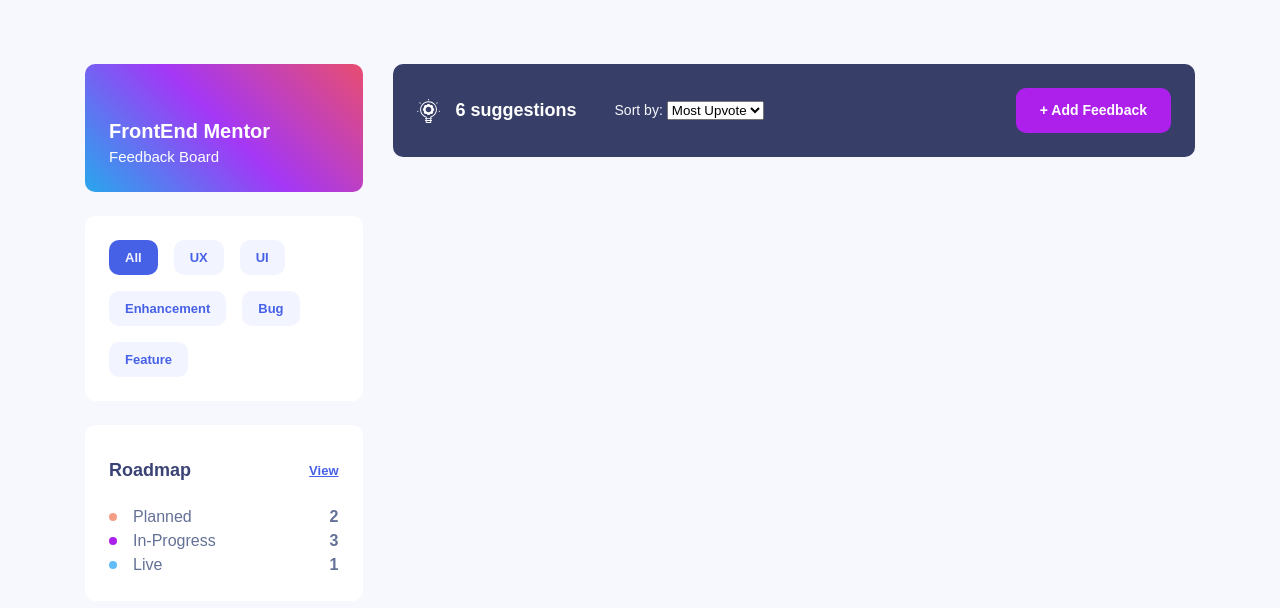
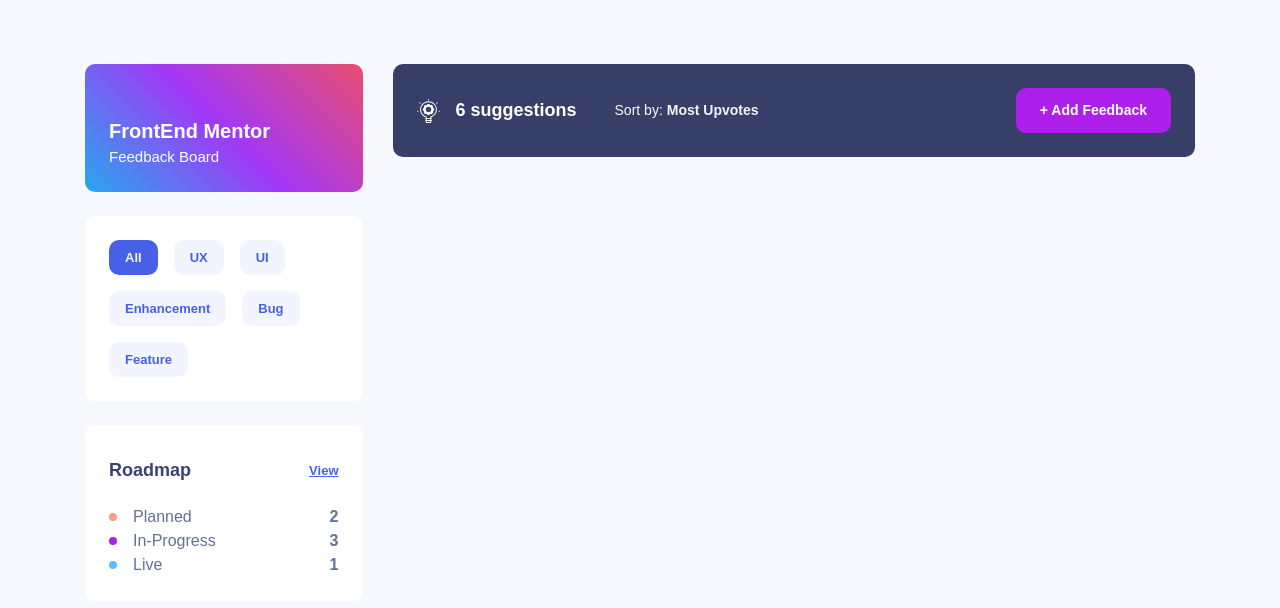
Before and after one commit to RuanFailache/product-feedback-app, a React (Vite) app: page / in a window 1280 px wide. Shown: the top 608 px of the page. Built offline with nearby package versions, Linux system fonts and the light colour scheme.

Commit message:
feat[suggestions]: create select with dropdown

```diff
--- /dev/null
+++ b/src/assets/icons/CheckIcon.tsx
@@ -0,0 +1,8 @@
+export const CheckIcon = () => {
+  return (
+    <svg width="13" height="10" viewBox="0 0 13 10" fill="none" xmlns="http://www.w3.org/2000/svg">
+      <path d="M0.968262 4.85894L4.49995 8.39062L11.9999 0.890625" stroke="#AD1FEA" stroke-width="2"/>
+    </svg>
+
+  )
+}
--- /dev/null
+++ b/src/components/select/index.tsx
@@ -0,0 +1,72 @@
+import styled from "styled-components";
+import {useState} from "react";
+import {StyledFlex} from "../../styles/styled-flex";
+import {StyledText} from "../../styles/styled-text";
+import {CheckIcon} from "../../assets/icons/CheckIcon";
+
+interface SelectProps {
+  options: string[]
+}
+
+export const Select = (
+  {
+    options
+  }: SelectProps
+) => {
+  const [selectedOption, setSelectedOption] = useState(options[0])
+  const [isDropdownOpen, setIsDropdownOpen] = useState(false)
+
+  const selectOption = (option: string) => {
+    setSelectedOption(option)
+    setIsDropdownOpen(false)
+  }
+
+  return (
+    <>
+      <StyledText
+        color="whiteGhost1"
+        size={14}
+        weight={700}
+        onClick={() => setIsDropdownOpen(prev => !prev)}
+      >
+        {selectedOption}
+      </StyledText>
+
+      {isDropdownOpen && (
+        <StyledDropdownList>
+          {options.map(option => (
+            <StyledDropdownItem onClick={() => selectOption(option)}>
+              <StyledFlex>
+                <StyledText color="darkBlueGray">{option}</StyledText>
+                {option === selectedOption && <CheckIcon/>}
+              </StyledFlex>
+            </StyledDropdownItem>
+          ))}
+        </StyledDropdownList>
+      )}
+    </>
+  )
+}
+
+const StyledDropdownList = styled.ul`
+  position: absolute;
+  top: 74px;
+  left: 0px;
+  width: 255px;
+  border-radius: 10px;
+  background-color: ${props => props.theme.white};
+  box-shadow: 0 10px 40px -7px rgba(55, 63, 104, 35%);
+`
+
+const StyledDropdownItem = styled.li`
+  padding: 12px 24px;
+  cursor: pointer;
+
+  & + li {
+    border-top: solid 1px ${props => props.theme.whiteGhost1};
+  }
+
+  & :hover {
+    color: ${props => props.theme.purple};
+  }
+`
--- a/src/helpers/ color-palette.ts
+++ b/src/helpers/ color-palette.ts
@@ -9,5 +9,6 @@
   white: "#FFFFFF",
   whiteGhost1: "#F2F4FF",
   whiteGhost2: "#F7F8FD",
-  darkGray: "#647196",
+  darkBlueGray: "#647196",
+  softGray: "#979797",
 };
--- a/src/pages/suggestions/components/main-header/index.tsx
+++ b/src/pages/suggestions/components/main-header/index.tsx
@@ -3,6 +3,7 @@
 import {BulbIcon} from "../../../../assets/icons/BulbIcon";
 import {StyledText} from "../../../../styles/styled-text";
 import {StyledButton} from "../../../../styles/styled-button";
+import {Select} from "../../../../components/select";
 
 export const MainHeader = () => {
   return (
@@ -15,9 +16,12 @@
 
         <StyledFlex gap={4}>
           <StyledText color="whiteGhost2" size={14}>Sort by:</StyledText>
-          <select>
-            <option>Most Upvote</option>
-          </select>
+          <Select options={[
+            'Most Upvotes',
+            'Least Upvotes',
+            'Most Comments',
+            'Least Comments'
+          ]} />
         </StyledFlex>
       </StyledFlex>
 
--- a/src/pages/suggestions/components/status-list/index.tsx
+++ b/src/pages/suggestions/components/status-list/index.tsx
@@ -39,9 +39,9 @@
           <StyledStatus>
             <StyledFlex gap={16} justify="start">
               <StyledBullet fill={status.bullet}/>
-              <StyledText color="darkGray">{status.title}</StyledText>
+              <StyledText color="darkBlueGray">{status.title}</StyledText>
             </StyledFlex>
-            <StyledText as="span" weight={700} color="darkGray">{status.suggestions}</StyledText>
+            <StyledText as="span" weight={700} color="darkBlueGray">{status.suggestions}</StyledText>
           </StyledStatus>
         ))}
       </StyledStatusList>
--- a/src/styles/styled-flex/index.ts
+++ b/src/styles/styled-flex/index.ts
@@ -24,4 +24,5 @@
   gap: ${props => props.gap ?? 0}px;
   flex-flow: ${props => props.direction ?? 'row'} ${props => props.wrap ? 'wrap' : 'nowrap'};
   background-color: ${props => props.backgroundColor ? colors[props.backgroundColor] : 'transparent'};
+  position: relative;
 `
```
Also changed, not shown: src/assets/check.svg (added).
